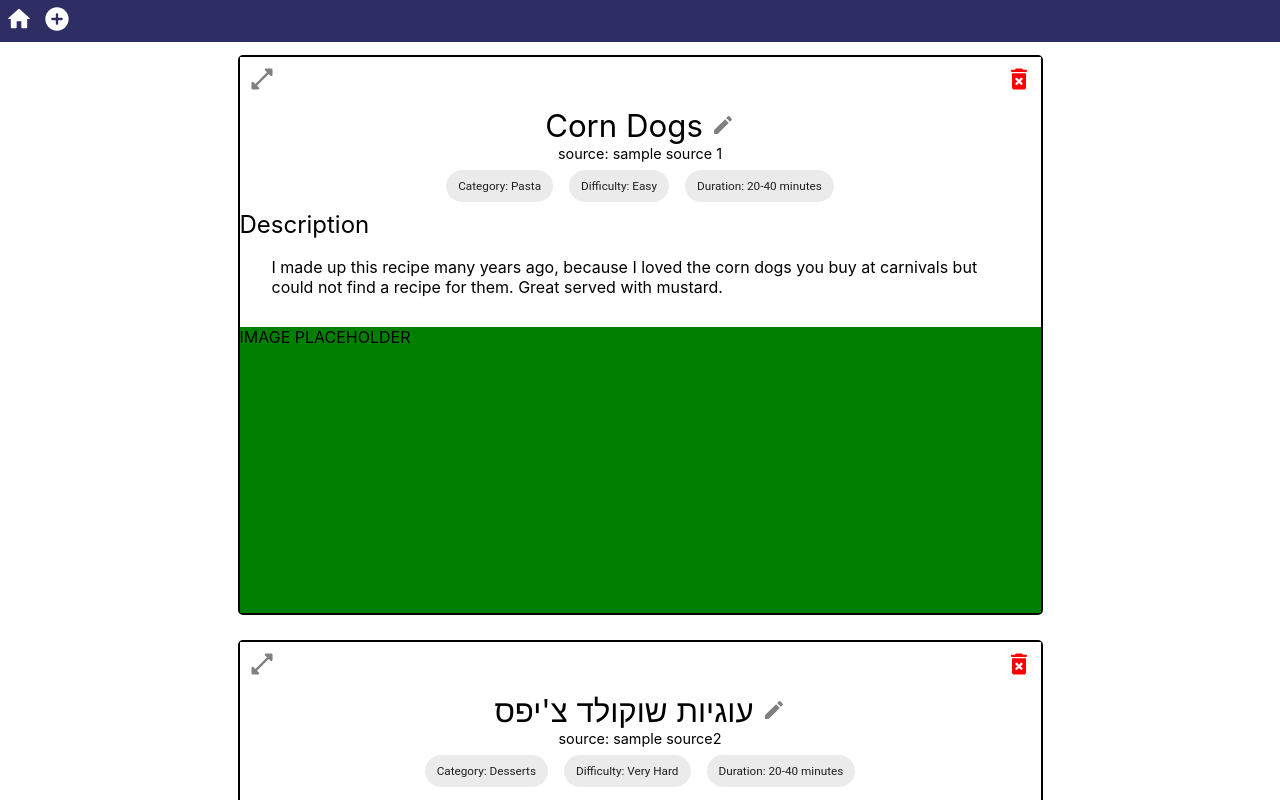
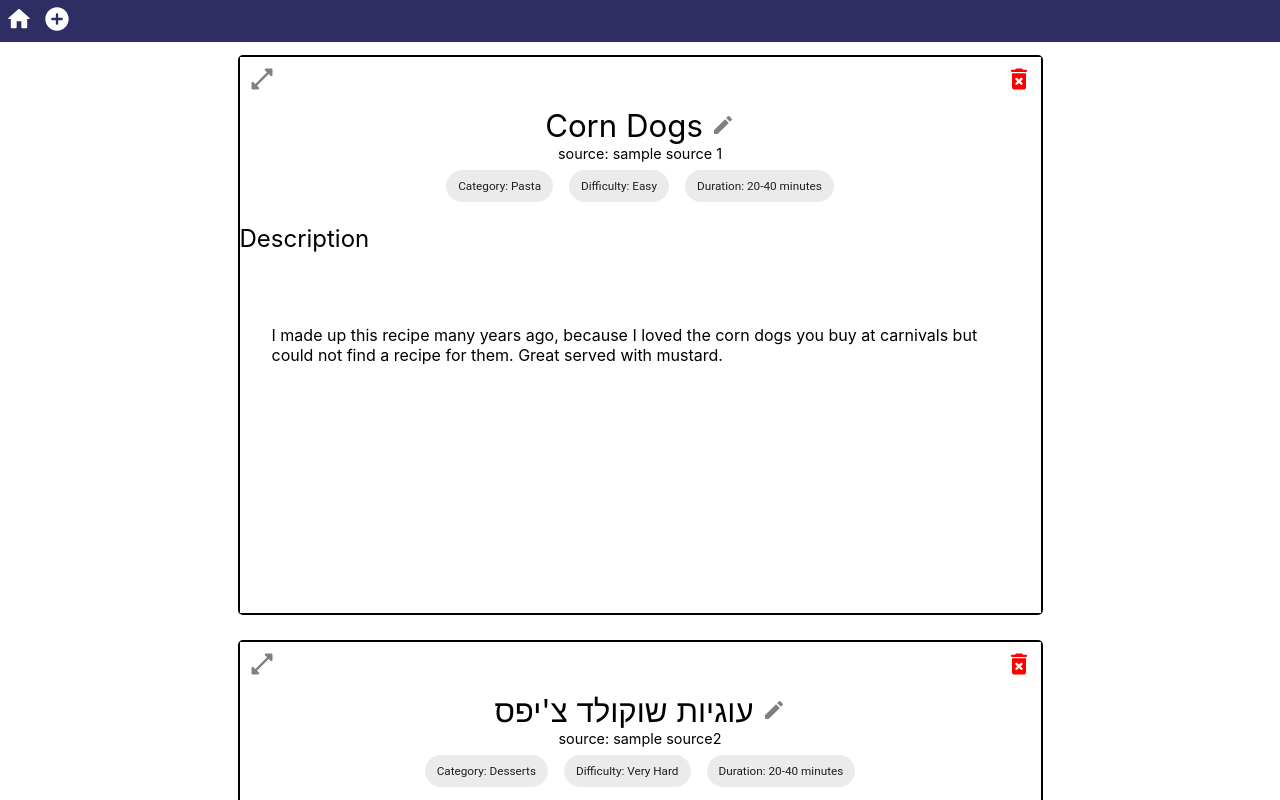
Before and after one commit to YotamGit/Recidex, a React (Create React App) app: page /home in a window 1280 px wide. Shown: the top 800 px of the page. Built offline with nearby package versions, Linux system fonts and the light colour scheme.

Commit message:
remove pagination, add image upload and preview

```diff
--- a/src/App.js
+++ b/src/App.js
@@ -1,7 +1,6 @@
 import Button from "./components/Button";
 import Search from "./components/Search";
 import { useState, useEffect } from "react";
-import Recipes from "./components/Recipes";
 import RecipePage from "./components/RecipePage";
 import RecipeEditorPage from "./components/RecipeEditorPage";
 import AddRecipe from "./components/AddRecipe";
@@ -55,6 +54,7 @@ function App() {
         \nFry 2 or 3 corn dogs at a time until lightly browned, about 3 minutes. Drain on paper towels.`,
         rtl: false,
         source: "sample source 1",
+        image: "",
       },
       {
         id: "2",
@@ -80,6 +80,7 @@ function App() {
         \n נאפה את העוגיות בתנור חם על 170 מעלות במשך כ רבע שעה, העוגיות מוכנות כשהן זהובות ויפות.`,
         rtl: true,
         source: "sample source2",
+        image: "",
       },
       {
         id: "3",
@@ -108,6 +109,7 @@ function App() {
         \nFry 2 or 3 corn dogs at a time until lightly browned, about 3 minutes. Drain on paper towels.`,
         rtl: false,
         source: "sample source 1",
+        image: "",
       },
       {
         id: "4",
@@ -136,6 +138,7 @@ function App() {
         \nFry 2 or 3 corn dogs at a time until lightly browned, about 3 minutes. Drain on paper towels.`,
         rtl: false,
         source: "sample source 1",
+        image: "",
       },
       {
         id: "5",
@@ -164,6 +167,7 @@ function App() {
         \nFry 2 or 3 corn dogs at a time until lightly browned, about 3 minutes. Drain on paper towels.`,
         rtl: false,
         source: "sample source 1",
+        image: "",
       },
     ]);
   };
--- a/src/components/AddRecipe.js
+++ b/src/components/AddRecipe.js
@@ -12,6 +12,7 @@ const AddRecipe = ({ onAddRecipe }) => {
     directions: "",
     rtl: false,
     source: "",
+    image: "",
   };
 
   return (
--- a/src/components/Main.js
+++ b/src/components/Main.js
@@ -1,15 +1,6 @@
 import Recipes from "./Recipes";
-import { useState } from "react";
-//mui
-import Pagination from "@mui/material/Pagination";
 
 const Main = ({ recipes, getRecipes, onEditRecipe, deleteRecipe }) => {
-  const [page, setpage] = useState(1);
-
-  const changePage = (event, value) => {
-    setpage(value);
-    //here use the get recipes to get the recipes for the required page
-  };
   return (
     <div>
       {recipes.length > 0 ? (
@@ -21,12 +12,6 @@ const Main = ({ recipes, getRecipes, onEditRecipe, deleteRecipe }) => {
       ) : (
         "No Recipes To Show"
       )}
-      <Pagination
-        style={{ display: "flex", justifyContent: "center" }}
-        count={10}
-        color="primary"
-        onChange={changePage}
-      />
     </div>
   );
 };
--- a/src/components/Recipe.js
+++ b/src/components/Recipe.js
@@ -1,6 +1,5 @@
 import { useEffect } from "react";
 import { marked } from "marked";
-import Button from "./Button";
 import "../styles/Recipe.css";
 import { Link } from "react-router-dom";
 
--- a/src/components/RecipeCard.js
+++ b/src/components/RecipeCard.js
@@ -1,9 +1,7 @@
 import "../styles/RecipeCard.css";
 import { Link } from "react-router-dom";
-import Recipe from "./Recipe";
 import { marked } from "marked";
 import { useEffect } from "react";
-import Button from "./Button";
 
 //mui
 import Chip from "@mui/material/Chip";
@@ -23,7 +21,20 @@ const RecipeCard = ({ recipe, onEditRecipe, deleteRecipe }) => {
   useEffect(() => {
     document.getElementById(recipe.id + "-recipe-description").innerHTML =
       marked.parse(recipe.description ? recipe.description : "");
-  }, [recipe.description, recipe.id]);
+    if (recipe.image) {
+      document.getElementById(recipe.id + "-recipe-card-image").src =
+        window.URL.createObjectURL(recipe.image);
+    }
+
+    // resize description container if recipe has an image
+    document.getElementById(recipe.id + "-recipe-card-image")
+      ? (document.getElementById(
+          recipe.id + "-recipe-card-description-container"
+        ).style.height = "20%")
+      : (document.getElementById(
+          recipe.id + "-recipe-card-description-container"
+        ).style.height = "70%");
+  }, [recipe.id, recipe.description, recipe.image]);
 
   return (
     <div className="recipe-card">
@@ -71,8 +82,11 @@ const RecipeCard = ({ recipe, onEditRecipe, deleteRecipe }) => {
           </div>
         </div>
         <div
-          className="recipe-description-container"
-          style={{ direction: recipe.rtl ? "rtl" : "ltr" }}
+          className="recipe-card-description-container"
+          id={recipe.id + "-recipe-card-description-container"}
+          style={{
+            direction: recipe.rtl ? "rtl" : "ltr",
+          }}
         >
           <div className="recipe-title">Description</div>
           <div
@@ -80,12 +94,13 @@ const RecipeCard = ({ recipe, onEditRecipe, deleteRecipe }) => {
             id={recipe.id + "-recipe-description"}
           />
         </div>
-        <div
-          className="recipe-img"
-          style={{ backgroundColor: "green", height: "60%", width: "100%" }}
-        >
-          IMAGE PLACEHOLDER
-        </div>
+        {recipe.image && (
+          <img
+            className="recipe-card-image"
+            id={recipe.id + "-recipe-card-image"}
+            alt=""
+          />
+        )}
       </div>
     </div>
   );
--- a/src/components/RecipeEditor.js
+++ b/src/components/RecipeEditor.js
@@ -11,6 +11,7 @@ import {
   FormControl,
   MenuItem,
   InputLabel,
+  Input,
   TextField,
   Switch,
 } from "@mui/material/";
@@ -35,6 +36,7 @@ const RecipeEditor = ({ onEditRecipe, recipe }) => {
   const [ingredients, setIngredients] = useState(recipe.ingredients);
   const [directions, setDirections] = useState(recipe.directions);
   const [rtl, setRtl] = useState(recipe.rtl);
+  const [image, setImage] = useState(recipe.image);
   const id = recipe.id;
 
   const [activeTab, setActiveTab] = useState(0);
@@ -51,8 +53,12 @@ const RecipeEditor = ({ onEditRecipe, recipe }) => {
         marked.parse(ingredients);
       document.getElementById("recipe-editor-directions").innerHTML =
         marked.parse(directions);
+      if (image) {
+        document.getElementById("recipe-editor-image").src =
+          window.URL.createObjectURL(image);
+      }
     }
-  }, [activeTab, description, ingredients, directions]);
+  }, [activeTab, description, ingredients, directions, image]);
 
   const onSaveRecipeChanges = () => {
     var res = window.confirm("Save?");
@@ -68,6 +74,7 @@ const RecipeEditor = ({ onEditRecipe, recipe }) => {
         directions,
         rtl,
         source,
+        image,
       });
       navigate(-1);
     }
@@ -105,7 +112,7 @@ const RecipeEditor = ({ onEditRecipe, recipe }) => {
             <Select
               labelId="category-selector-label"
               id="category-selector"
-              value={category}
+              value={category ? category : ""}
               label="Category"
               onChange={(e) => setCategory(e.target.value)}
             >
@@ -127,7 +134,7 @@ const RecipeEditor = ({ onEditRecipe, recipe }) => {
             <Select
               labelId="difficulty-selector-label"
               id="difficulty-selector"
-              value={difficulty}
+              value={difficulty ? difficulty : ""}
               label="Difficulty"
               onChange={(e) => setDifficulty(e.target.value)}
             >
@@ -144,7 +151,7 @@ const RecipeEditor = ({ onEditRecipe, recipe }) => {
             <Select
               labelId="duration-selector-label"
               id="duration-selector"
-              value={duration}
+              value={duration ? duration : ""}
               label="Duration"
               onChange={(e) => setDuration(e.target.value)}
             >
@@ -156,6 +163,14 @@ const RecipeEditor = ({ onEditRecipe, recipe }) => {
               <MenuItem value={"over 2 hours"}>over 2 hours</MenuItem>
             </Select>
           </FormControl>
+        </div>
+        <div>
+          <label>Upload Image: </label>
+          <input
+            type="file"
+            accept="image/png, image/gif, image/jpeg"
+            onChange={(e) => setImage(e.target.files[0])}
+          />
         </div>
       </div>
       <Tabs
@@ -206,6 +221,7 @@ const RecipeEditor = ({ onEditRecipe, recipe }) => {
             className="recipe-editor-text-box"
             id={"recipe-editor-directions"}
           ></div>
+          <img alt="" id="recipe-editor-image" />
         </div>
       </TabPanel>
       <Button onClick={onSaveRecipeChanges} variant="contained" color="success">
--- a/src/components/RecipeEditorPage.js
+++ b/src/components/RecipeEditorPage.js
@@ -1,6 +1,5 @@
 import RecipeEditor from "./RecipeEditor.js";
 import { useParams } from "react-router-dom";
-import { Link } from "react-router-dom";
 import "../styles/RecipeEditorPage.css";
 
 const RecipeEditorPage = ({ recipes, onEditRecipe }) => {
--- a/src/components/RecipePage.js
+++ b/src/components/RecipePage.js
@@ -1,7 +1,6 @@
 import Recipe from "./Recipe.js";
 import "../styles/RecipePage.css";
 import { useParams } from "react-router-dom";
-import { Link } from "react-router-dom";
 
 const RecipePage = ({ recipes, deleteRecipe }) => {
   const { recipe_id } = useParams();
--- a/src/styles/RecipeCard.css
+++ b/src/styles/RecipeCard.css
@@ -30,11 +30,11 @@
   font-size: 70% !important;
 }
 
-.recipe-card .recipe-section.recipe-description-container {
+.recipe-card-description-container {
   width: 100%;
-  height: 40%;
-  overflow-y: hidden;
+  height: 70%;
 }
+
 .recipe-card .recipe-title {
   direction: ltr;
   margin-bottom: 1%;
@@ -44,7 +44,7 @@
 }
 
 .recipe-card .recipe-text-box {
-  overflow-y: auto;
+  overflow-y: scroll;
   font-size: 100%;
   padding-left: 4%;
   padding-right: 4%;
@@ -52,7 +52,11 @@
   height: 80%;
 }
 
-.recipe-img {
-  height: 30%;
-  overflow: hidden;
+.recipe-card-image {
+  height: 50%;
+  width: 100%;
+  display: block;
+  margin-left: auto;
+  margin-right: auto;
+  object-fit: cover;
 }
--- a/src/styles/RecipeEditor.css
+++ b/src/styles/RecipeEditor.css
@@ -35,3 +35,10 @@
   margin-left: 1%;
   margin-right: 1%;
 }
+
+#recipe-editor-image {
+  display: block;
+  margin-left: auto;
+  margin-right: auto;
+  max-height: 500px;
+}
```
